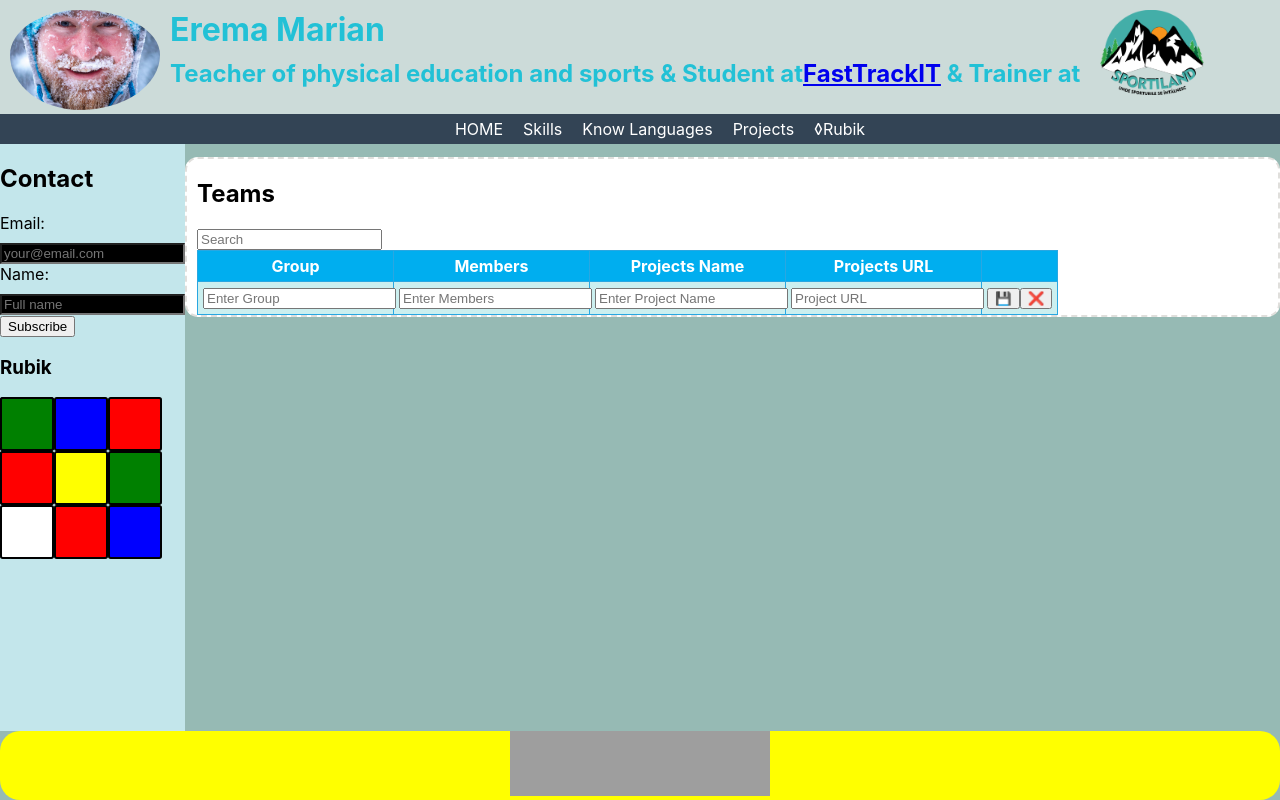
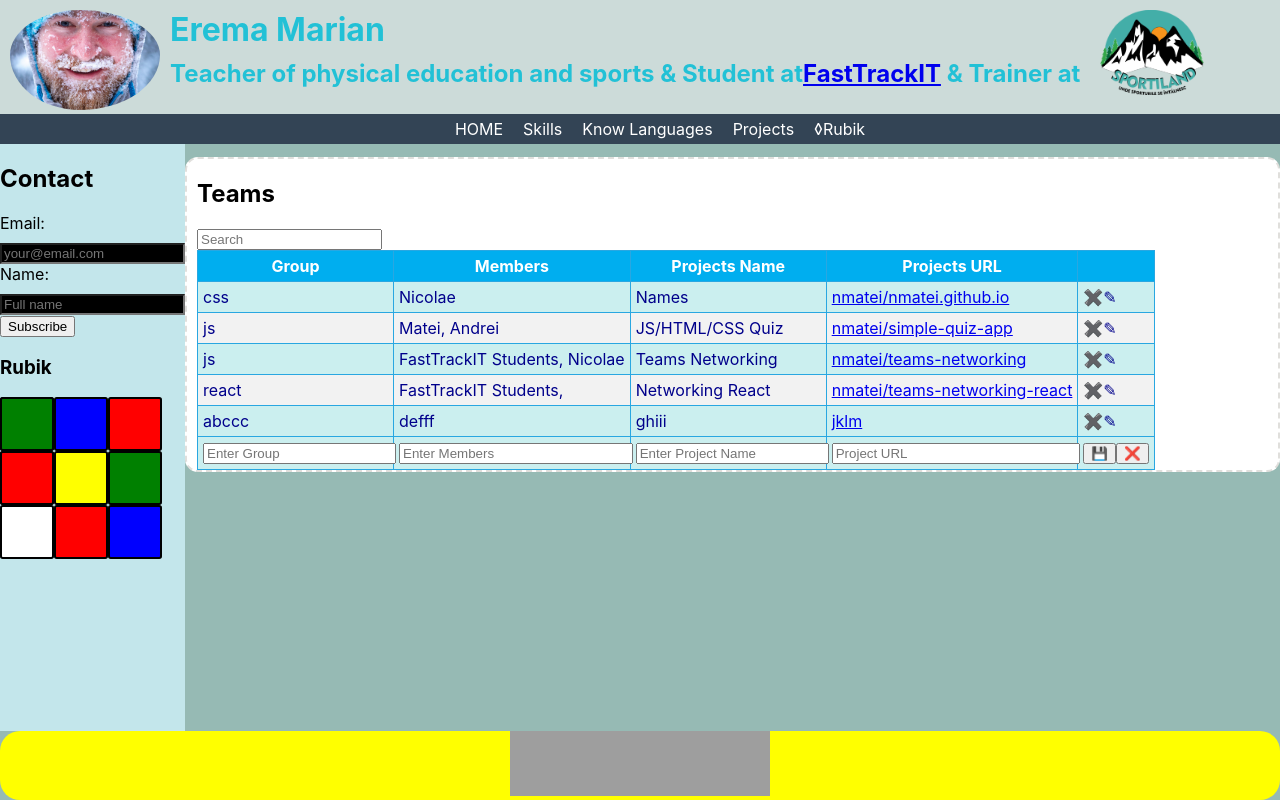
Before and after one commit to marianerema/teams-networking-react, a React (Create React App) app: page / in a window 1280 px wide. Built offline with nearby package versions, Linux system fonts and the light colour scheme; grey boxes are pictures that could not be loaded.

Commit message:
inline teams inside TeamsTable

```diff
--- a/src/teams/TeamsTable.tsx
+++ b/src/teams/TeamsTable.tsx
@@ -1,6 +1,44 @@
 import "./style.css";
 
 export function TeamsTable() {
+  const teams = [
+    {
+      id: "ezabnf1630345987541",
+      promotion: "css",
+      members: "Nicolae",
+      name: "Names",
+      url: "https://github.com/nmatei/nmatei.github.io"
+    },
+    {
+      id: "86mq81630347385708",
+      promotion: "js",
+      members: "Matei, Andrei",
+      name: "JS/HTML/CSS Quiz",
+      url: "https://github.com/nmatei/simple-quiz-app"
+    },
+    {
+      id: "w2aal1630347411901",
+      promotion: "js",
+      members: "FastTrackIT Students, Nicolae",
+      name: "Teams Networking",
+      url: "https://github.com/nmatei/teams-networking"
+    },
+    {
+      id: "w2aal1630347411902",
+      promotion: "react",
+      members: "FastTrackIT Students, ",
+      name: " Networking React",
+      url: "https://github.com/nmatei/teams-networking-react"
+    },
+    {
+      id: "ado0l71678386125092",
+      promotion: "abccc",
+      members: "defff",
+      name: "ghiii",
+      url: "jklm"
+    }
+  ];
+
   return (
     <form id="editForm" action="" method="POST">
       <table id="teams">
@@ -14,7 +52,28 @@ export function TeamsTable() {
           </tr>
         </thead>
 
-        <tbody></tbody>
+        <tbody>
+          {teams.map(({ promotion, members, name, url, id }) => (
+            <tr key={id}>
+              <td>{promotion}</td>
+              <td>{members}</td>
+              <td>{name}</td>
+              <td>
+                <a href={url} target="_blank">
+                  {url.replace("https://github.com/", "")}
+                </a>
+              </td>
+              <td>
+                <a data-id={id} className="remove-btn">
+                  ✖️
+                </a>
+                <a data-id={id} className="edit-btn">
+                  &#9998;
+                </a>
+              </td>
+            </tr>
+          ))}
+        </tbody>
 
         <tfoot>
           <tr>
```
